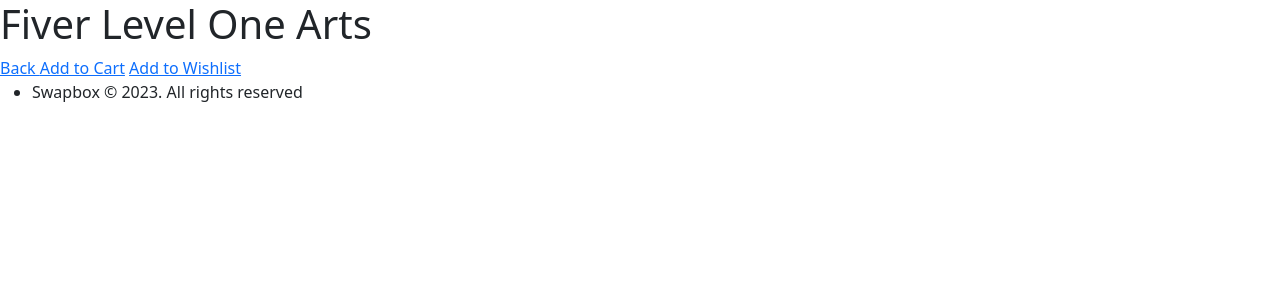
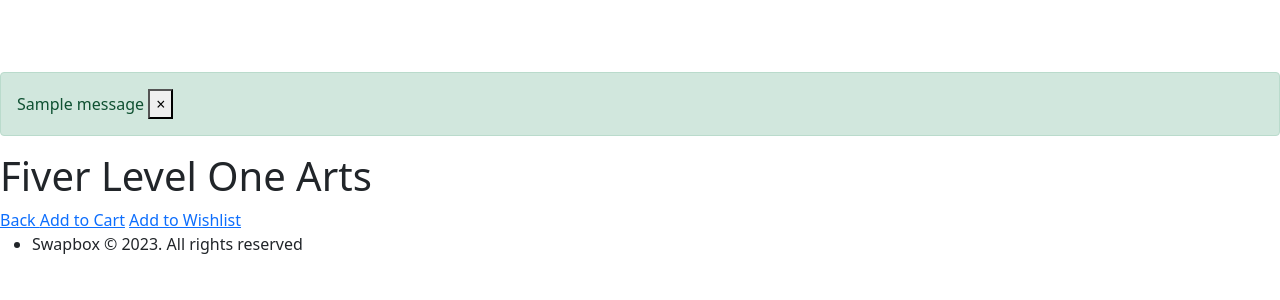
Before and after one commit to hthuku95/swapbox, a Django app: page /shop/account/1/ in a window 1280 px wide. Shown: the top 300 px of the page. Run offline with Django 4.2, Linux system fonts and the light colour scheme; data comes from the database, SQL or seed files in the repository; tables that the repository leaves empty hold one stand-in row (values such as "Sample post"); one stand-in notice (Sample message) is shown; some libraries are stand-ins or nearby versions.

Commit message:
Added messages functionality

```diff
--- a/templates/base.html
+++ b/templates/base.html
@@ -16,6 +16,18 @@
         <meta name="viewport" content="width=device-width, initial-scale=1, user-scalable=no"/>
 	</head>
 	<body class="is-preload">
+        <div class="mt-5 pt-4">
+            {% if messages %}
+                {% for message in messages %}
+                <div class="alert alert-{{ message.tags }} alert-dismissible fade show" role="alert">
+                  {{ message }}
+                  <button type="button" class="close" data-dismiss="alert" aria-label="Close">
+                    <span aria-hidden="true">&times;</span>
+                  </button>
+                </div>
+                {% endfor %}
+            {% endif %}
+        </div>
         {% block content %}
         {% endblock %}
         <!-- Footer -->
```
